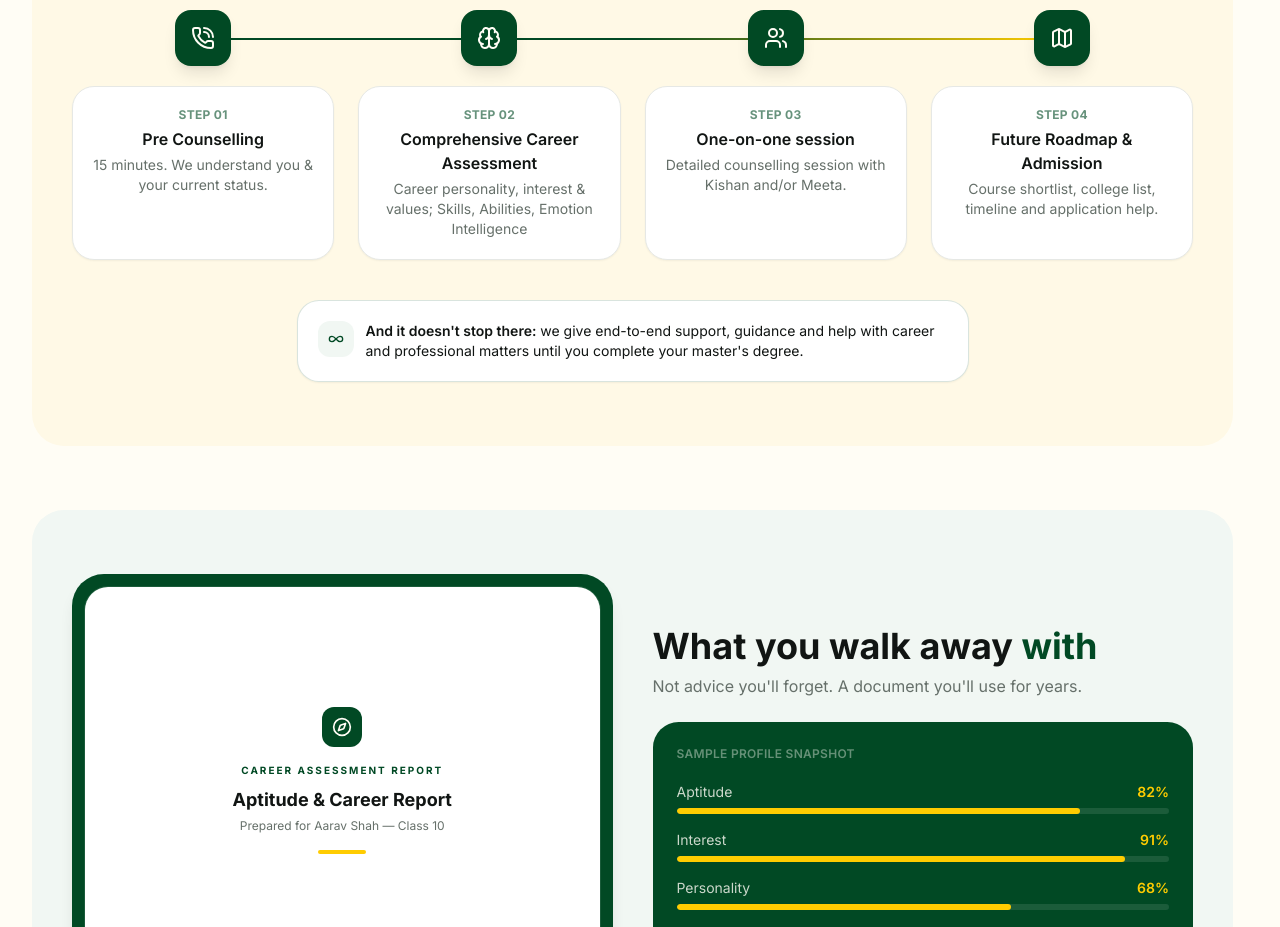
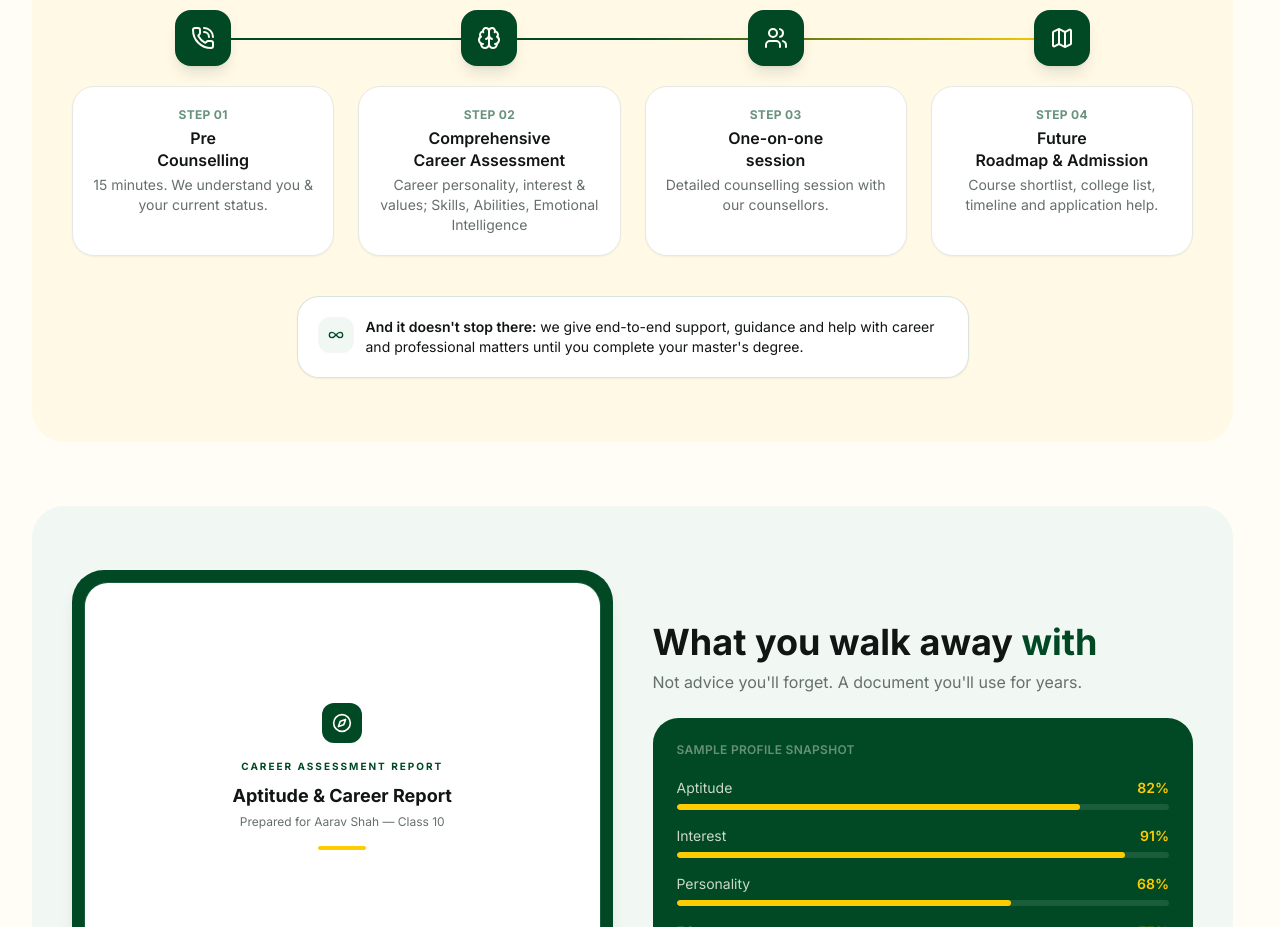
Before and after one commit to greenthera/bestcareercounselling.com, a React (Vite) app: page / in a window 1280 px wide. Shown: the part 2780-3707 px from the top of the page. Built offline with nearby package versions, Linux system fonts and the light colour scheme; no server answers.

Commit message:
fix: split step titles into two lines and correct How it works copy (#308)

```diff
--- a/src/components/home/HowItWorks.tsx
+++ b/src/components/home/HowItWorks.tsx
@@ -2,14 +2,26 @@ import { PhoneCall, Brain, Users, Map, Infinity as InfinityIcon } from 'lucide-r
 import { Reveal } from '@/components/ui/reveal'
 
 const STEPS = [
-  { icon: PhoneCall, title: 'Pre Counselling', description: "15 minutes. We understand you & your current status." },
+  {
+    icon: PhoneCall,
+    titleLines: ['Pre', 'Counselling'],
+    description: "15 minutes. We understand you & your current status.",
+  },
   {
     icon: Brain,
-    title: 'Comprehensive Career Assessment',
-    description: 'Career personality, interest & values; Skills, Abilities, Emotion Intelligence',
+    titleLines: ['Comprehensive', 'Career Assessment'],
+    description: 'Career personality, interest & values; Skills, Abilities, Emotional Intelligence',
   },
-  { icon: Users, title: 'One-on-one session', description: 'Detailed counselling session with Kishan and/or Meeta.' },
-  { icon: Map, title: 'Future Roadmap & Admission', description: 'Course shortlist, college list, timeline and application help.' },
+  {
+    icon: Users,
+    titleLines: ['One-on-one', 'session'],
+    description: 'Detailed counselling session with our counsellors.',
+  },
+  {
+    icon: Map,
+    titleLines: ['Future', 'Roadmap & Admission'],
+    description: 'Course shortlist, college list, timeline and application help.',
+  },
 ]
 
 export function HowItWorks() {
@@ -35,7 +47,7 @@ export function HowItWorks() {
           {STEPS.map((step, index) => {
             const Icon = step.icon
             return (
-              <Reveal key={step.title} delay={index * 100} as="li" className="h-full">
+              <Reveal key={step.titleLines.join(' ')} delay={index * 100} as="li" className="h-full">
                 <div className="group flex h-full flex-col items-center text-center">
                   <span className="relative z-10 flex h-14 w-14 shrink-0 items-center justify-center rounded-2xl bg-brand-green text-warm-white shadow-lg transition-all duration-300 group-hover:-translate-y-1 group-hover:bg-brand-yellow group-hover:text-ink group-hover:shadow-xl">
                     <Icon className="h-6 w-6" aria-hidden="true" />
@@ -45,7 +57,11 @@ export function HowItWorks() {
                       Step {String(index + 1).padStart(2, '0')}
                     </span>
                     <div className="flex flex-1 flex-col justify-start">
-                      <p className="mt-1 font-semibold text-ink">{step.title}</p>
+                      <p className="mt-1 font-semibold leading-snug text-ink">
+                        {step.titleLines[0]}
+                        <br />
+                        {step.titleLines[1]}
+                      </p>
                       <p className="mt-1 text-sm text-muted-ink">{step.description}</p>
                     </div>
                   </div>
```
Also changed, not shown: 1 other file (tests, documents, lock files or other folders).
